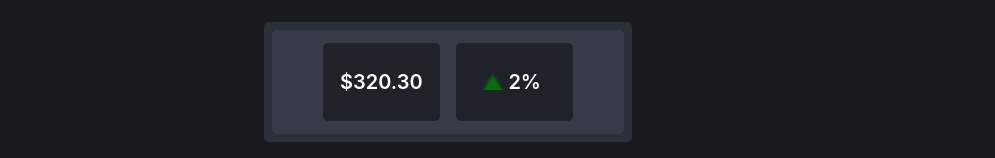
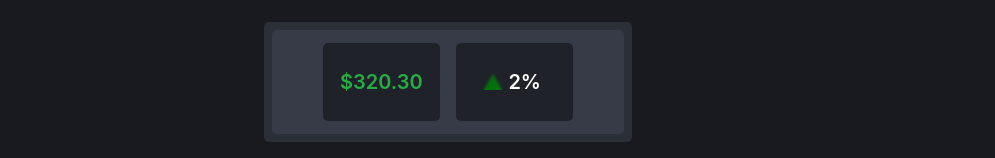
Before and after one commit to RValanki/Crypto-Arbitrage-Finder, a React (Create React App) app in the folder frontend/crypto-arbitrage-finder/: page /arbitragepair in a window 1280 px wide. Shown: the part 1118-1276 px from the top of the page, without its empty margins (192-1187 px from the left). Built offline with nearby package versions, Linux system fonts and the light colour scheme.

Commit message:
Updated color scheme for some components

```diff
--- a/frontend/crypto-arbitrage-finder/src/components/TotalProfitComponent.jsx
+++ b/frontend/crypto-arbitrage-finder/src/components/TotalProfitComponent.jsx
@@ -9,7 +9,7 @@ const TotalProfitComponent = () => {
                 <div className="w-full bg-[#373B47] h-full rounded-[5px] flex justify-center items-center"> {/* Center the items */}
 
                     <div className="bg-[#202229] rounded-[5px] w-1/3 flex flex-col justify-center items-center mx-2 h-3/4"> {/* Add h-full for full height */}
-                        <div className="text-white font-semibold text-xl"> {/* Remove m-8 to prevent additional spacing */}
+                        <div className="text-[#28ad46] font-semibold text-xl"> {/* Remove m-8 to prevent additional spacing */}
                             $320.30
                         </div>
                     </div>
--- a/frontend/crypto-arbitrage-finder/src/components/TradeLegComponent.jsx
+++ b/frontend/crypto-arbitrage-finder/src/components/TradeLegComponent.jsx
@@ -29,7 +29,7 @@ const TradeLegComponent = () => {
                     type="text"
                     placeholder="No. of Coins"
                     defaultValue="1" // Default value for the first input
-                    className="rounded-[5px] h-10 w-32 px-4 mx-2 bg-[#D9D9D9] text-black border border-transparent focus:outline-none focus:border-blue-500"
+                    className="rounded-[5px] h-10 w-32 px-4 mx-2 bg-[#D9D9D9] text-black border border-transparent focus:outline-none focus:border-[#592FA2]"
                 />
 
                 <div className="text-white font-bold mx-4">
@@ -40,7 +40,7 @@ const TradeLegComponent = () => {
                     type="text"
                     placeholder="Price of coin"
                     defaultValue="$68,203.69" // Default value for the second input
-                    className="rounded-[5px] h-10 w-32 px-4 mx-2 bg-[#D9D9D9] text-black border border-transparent focus:outline-none focus:border-blue-500"
+                    className="rounded-[5px] h-10 w-32 px-4 mx-2 bg-[#D9D9D9] text-black border border-transparent focus:outline-none focus:border-[#592FA2]"
                 />
             </div>
         </div>
```
